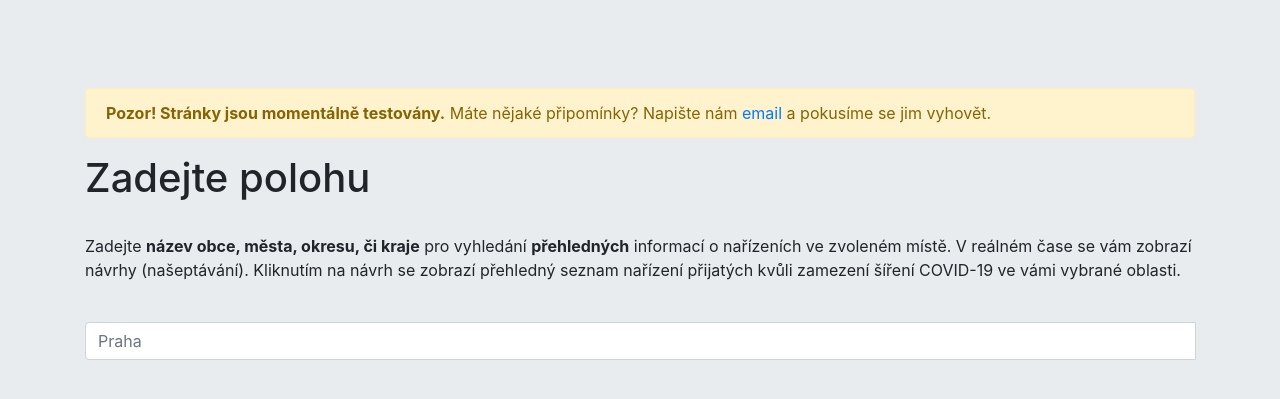
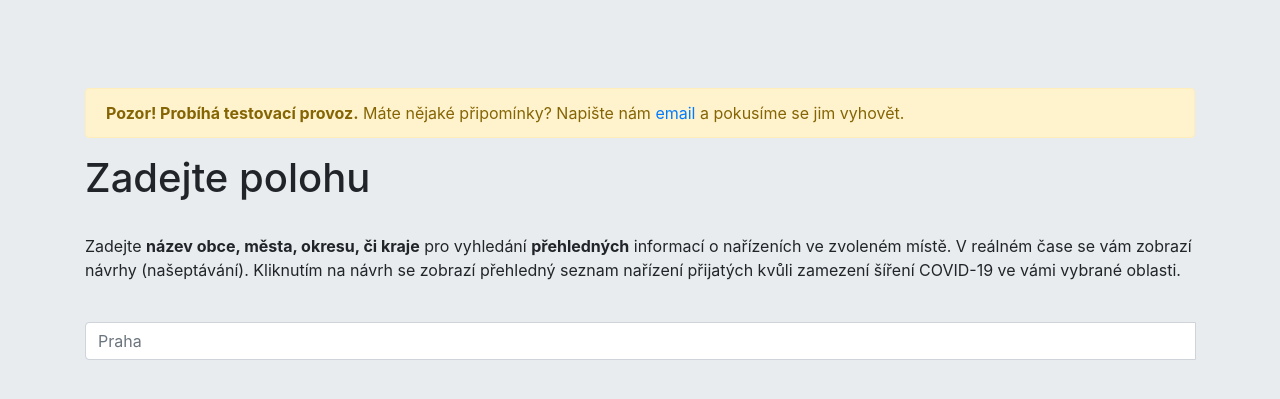
Before and after one commit to tomas-dostal/potrebujurousku, a Django app: template templates/uvod.html in a window 1280 px wide. Shown: the part 56-455 px from the top of the page. Run offline with Django 3.2, Linux system fonts and the light colour scheme; the template is opened without the code that fills it, so the values that code supplies are empty; some libraries are stand-ins or nearby versions.

```diff
--- a/templates/varovani.html
+++ b/templates/varovani.html
@@ -1,6 +1,6 @@
 {% block varovani %}
 <div class="alert alert-warning">
-   <strong>Pozor! Stránky jsou momentálně testovány.</strong> Máte nějaké připomínky? Napište nám <a href="mailto:admin@potrebujurousku.cz">email</a> a pokusíme se jim vyhovět.<br>
+   <strong>Pozor! Probíhá testovací provoz.</strong> Máte nějaké připomínky? Napište nám <a href="mailto:admin@potrebujurousku.cz">email</a> a pokusíme se jim vyhovět.<br>
 
 </div>
 {% endblock %}
```
Also changed, not shown: projektrouska/aktualnost/main2.py (+1 -8 lines).
